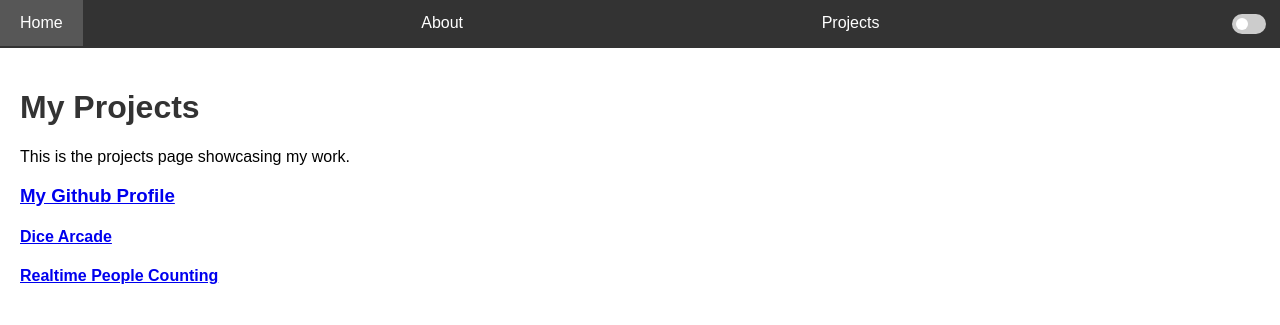
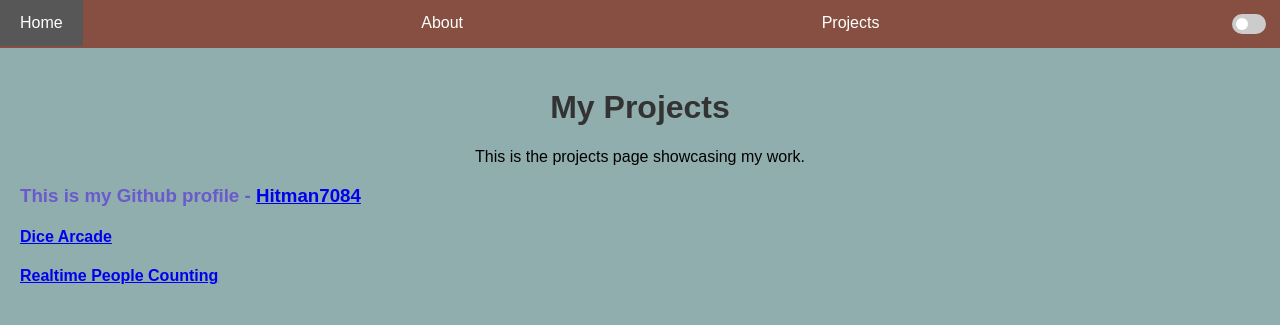
Before and after one commit to Hitman7084/My_Portfolio, a Flask app: page /projects in a window 1280 px wide. Shown: the top 325 px of the page. Run offline with Flask 3, Linux system fonts and the light colour scheme.

Commit message:
background

```diff
--- a/static/css/styles.css
+++ b/static/css/styles.css
@@ -1,6 +1,7 @@
 /* simple ones are here */
 body {
     font-family: Arial, sans-serif;
+    background-color: #90aead;
     margin: 0;
     padding: 0;
     box-sizing: border-box;
@@ -8,7 +9,7 @@ body {
 }
 
 nav ul {
-    background-color: #333;
+    background-color: #874f41;
     list-style-type: none;
     padding: 0;
     margin: 0;
@@ -38,8 +39,13 @@ nav ul li a:hover {
     animation: fadeIn 1s forwards;
 }
 
+p {
+    text-align: center;
+}
+
 h1 {
     color: #333;
+    text-align: center;
 }
 
 h3 {
--- a/templates/projects.html
+++ b/templates/projects.html
@@ -6,7 +6,7 @@
 <h1>My Projects</h1>
 <p>
     This is the projects page showcasing my work.
-    <h3><a href = 'https://github.com/Hitman7084'> My Github Profile </a></h3>
+    <h3> This is my Github profile - <a href = 'https://github.com/Hitman7084'> Hitman7084 </a></h3>
     <h4 class = 'proj'><a href = 'https://github.com/Hitman7084/Mini-Project'> Dice Arcade </a></h4>
     <h4 class = 'proj'><a href = 'https://github.com/Hitman7084/Realtime_people_counting'> Realtime People Counting </a></h4>
 </p>
```
Also changed, not shown: static/images/image1.jpg (added).
